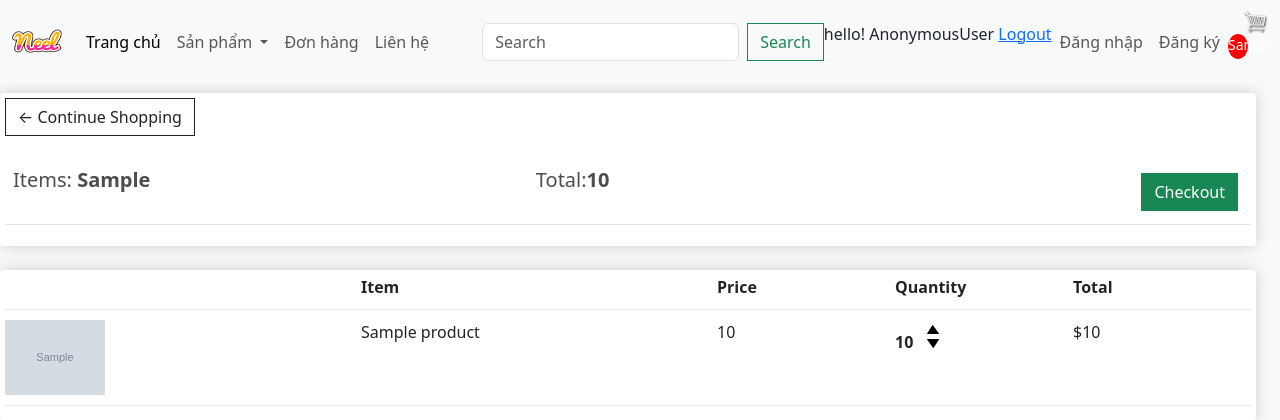
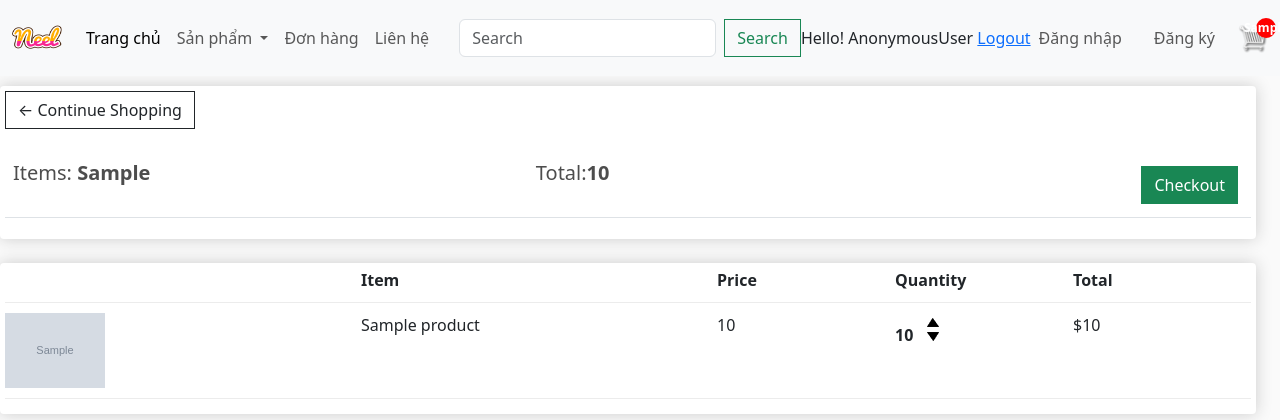
Before and after one commit to oop-nhom-8-bai-ban-hang/shop-ban-hang, a Django app: template webbanhang/app/templates/app/cart.html in a window 1280 px wide. Shown: the top 420 px of the page. Run offline with Django 3.2, Linux system fonts and the light colour scheme; the template is opened without the code that fills it: most values are stand-ins (such as "Sample title", 1, 10 or a date in 2020); grey boxes marked "Sample" are stand-in pictures; lists and menus that the app fills with data are empty; some libraries are stand-ins or nearby versions.

Commit message:
hết 21 va sua loi hien thi base

```diff
--- a/webbanhang/app/static/app/css/style.css
+++ b/webbanhang/app/static/app/css/style.css
@@ -90,3 +90,33 @@
 .goodnesssec a{
    text-decoration: none;
 }
+/* 1. Tạo mốc định vị cho thẻ a bao quanh */
+.cart-position {
+    position: relative; /* Để các phần tử con dùng absolute sẽ căn theo thằng này */
+    display: inline-block;
+}
+
+/* 2. Định dạng cho icon giỏ hàng */
+#cart-icon {
+    width: 25px; /* Chỉnh kích thước icon vừa phải */
+    height: 25px;
+    display: inline-block;
+}
+
+/* 3. Định dạng cho số lượng (Cái vòng tròn đỏ) */
+#cart-total {
+    position: absolute; /* Cho phép bay lơ lửng đè lên ảnh */
+    top: -5px;          /* Căn lên trên cùng */
+    right: -10px;       /* Căn sang phải */
+
+    /* Làm đẹp vòng tròn đỏ */
+    background-color: red;
+    color: white;
+    border-radius: 50%; /* Bo tròn thành hình tròn */
+    width: 20px;
+    height: 20px;
+    font-size: 12px;
+    text-align: center;
+    line-height: 20px; /* Căn giữa số theo chiều dọc */
+    font-weight: bold;
+}
--- a/webbanhang/app/templates/app/base.html
+++ b/webbanhang/app/templates/app/base.html
@@ -89,26 +89,44 @@
       </form>
     </div>
     <ul class="navbar-nav me-auto mb-2 mb-lg-0">
-
-      <div class="form-inline my-2 my-lg-0">
-        <span> hello! {{request.user}}</span>
+      <div class="form-inline my-2 my-lg-0" style ='visibility: {{user_login}}'>
+        <span> Hello! {{request.user}} </span>
         <span><a href= "{% url 'logout' %} "> Logout </a></span>
       </div>
-
-      <li class="nav-item">
-        <a class="nav-link" href="{% url 'login' %}">Đăng nhập</a>
+    </ul>
+    <ul class="navbar-nav me-auto mb-2 mb-lg-0 d-flex flex-row" style="visibility: {{user_not_login}}">
+     <li class="nav-item me-3"> <a class="nav-link" href="{% url 'login' %}">Đăng nhập</a>
       </li>
       <li class="nav-item">
-        <a class="nav-link" href= "{% url 'register' %}" >Đăng ký</a>
+        <a class="nav-link" href="{% url 'register' %}">Đăng ký</a>
       </li>
     </ul>
     <div class="form-inline my-2 my-lg-0">
-      <a href="{% url 'cart' %}"><img id="cart-icon" src="{% static 'images/cart.png' %}"></a>
-      <p id="cart-total">{{cartItems}}</p>
+      <a href="{% url 'cart' %}" style="position: relative; display: inline-block; text-decoration: none;">
+
+        <img id="cart-icon" src="{% static 'images/cart.png' %}" style="width: 30px; height: auto;">
+
+        <span id="cart-total" style="
+            position: absolute;   /* Cho phép nằm đè lên ảnh */
+            top: -5px;            /* Căn lên trên so với mép ảnh */
+            right: -8px;          /* Căn sang phải so với mép ảnh */
+            width: 20px;          /* Chiều rộng vòng tròn */
+            height: 20px;         /* Chiều cao vòng tròn */
+            background-color: red;
+            color: white;
+            border-radius: 50%;   /* Bo tròn */
+            font-size: 12px;
+            font-weight: bold;
+            display: flex;        /* Căn số 0 ra giữa vòng tròn */
+            justify-content: center;
+            align-items: center;
+        ">
+            {{cartItems}}
+        </span>
+      </a>
     </div>
   </div>
 </nav>
-
     <!--main /body-->
     {%block banner_slider%}{%endblock banner_slider%}
     {%block main-content %}{% endblock main-content %}
```
Also changed, not shown: webbanhang/app/views.py (+26 -10 lines).
